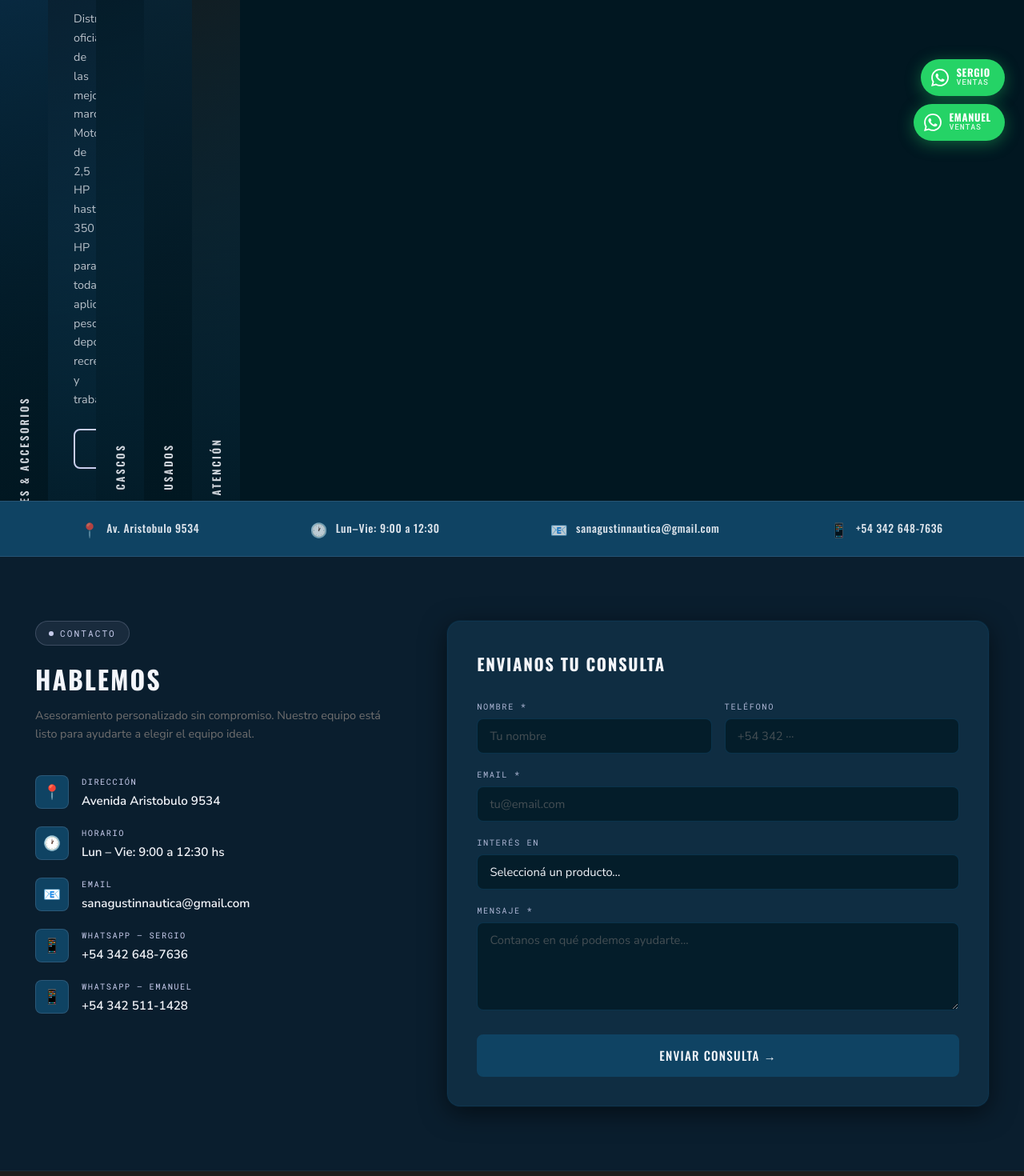
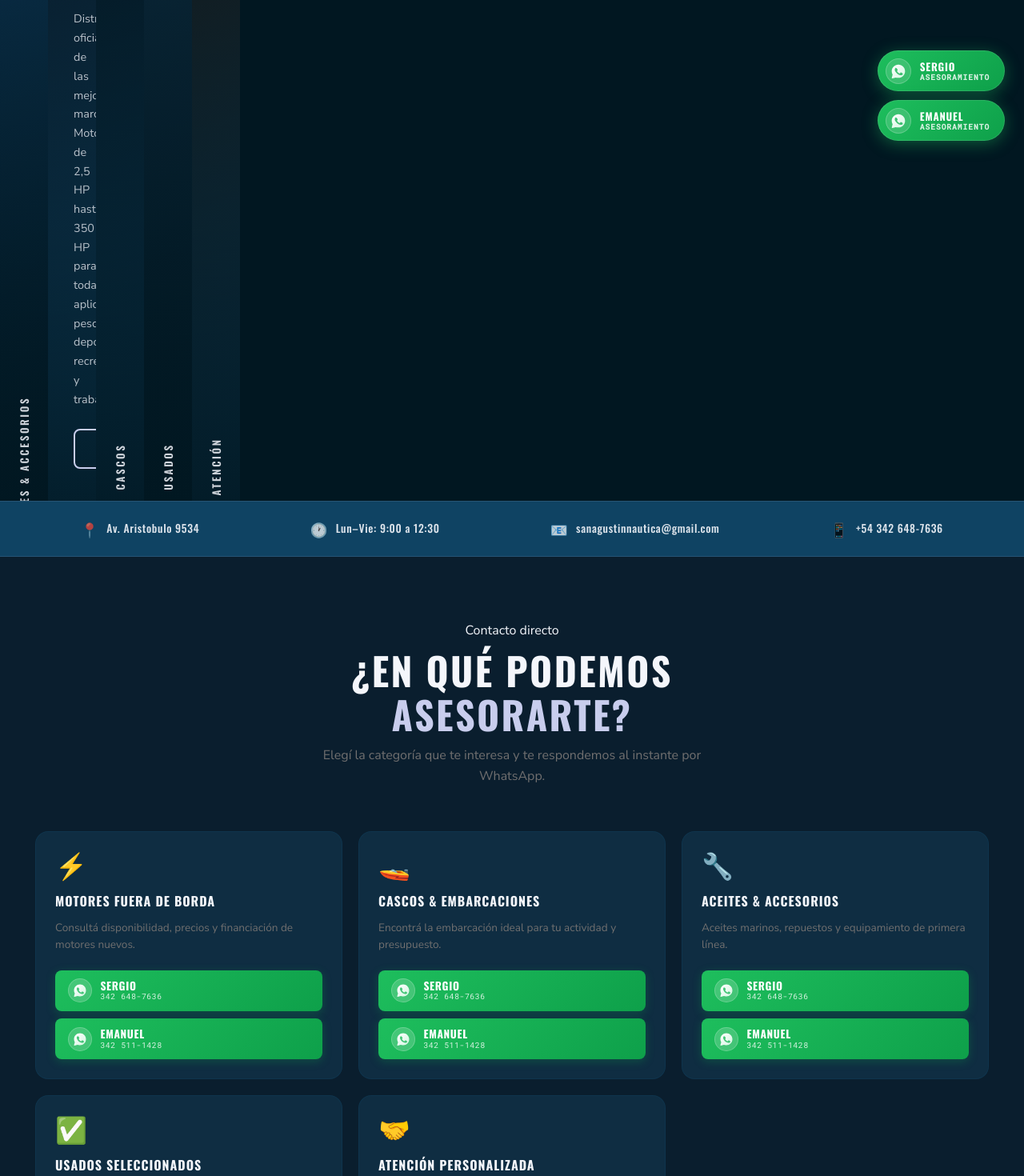
Before and after one commit to Ferreya1701/Sanagustin-Nautica, a Next.js app: page / in a window 1280 px wide. Shown: the part 600-2070 px from the top of the page at 80% size. Built offline with nearby package versions, Linux system fonts and the light colour scheme.

Commit message:
feat: seccion contacto 100% WhatsApp con mensaje automatico por categoria

```diff
--- a/app/globals.css
+++ b/app/globals.css
@@ -648,6 +648,189 @@ input, textarea, select { font-family: inherit; }
 .form-status.error   { background: rgba(107,30,30,0.2); color: #fa7d7d; border: 1px solid rgba(250,125,125,0.3); }
 
 /* ━━━━━━━━━━━━━━━━━━━━━━━━━━━━━━━━━━━━━━━━━━━━━━━━━━
+   WHATSAPP CONTACT SECTION
+━━━━━━━━━━━━━━━━━━━━━━━━━━━━━━━━━━━━━━━━━━━━━━━━━━ */
+.wa-contact-section {
+  background: var(--mid);
+  padding: 5rem 0 4rem;
+}
+
+.wa-contact-header {
+  text-align: center;
+  margin-bottom: 3.5rem;
+}
+
+.wa-contact-header h2 {
+  font-family: var(--font-heading);
+  font-weight: 700;
+  font-size: clamp(2rem, 4vw, 3rem);
+  text-transform: uppercase;
+  letter-spacing: 0.05em;
+  color: var(--white);
+  margin: 0.5rem 0 0.75rem;
+  line-height: 1.15;
+}
+
+.wa-contact-header h2 em {
+  font-style: normal;
+  color: var(--lavender);
+}
+
+.wa-contact-header p {
+  color: var(--gray);
+  font-size: 1rem;
+  max-width: 500px;
+  margin: 0 auto;
+}
+
+/* Grid */
+.wa-grid {
+  display: grid;
+  grid-template-columns: repeat(3, 1fr);
+  gap: 1.25rem;
+  margin-bottom: 2.5rem;
+}
+
+/* Card */
+.wa-card {
+  background: var(--surface);
+  border: 1px solid rgba(15,67,99,0.35);
+  border-radius: var(--radius-lg);
+  padding: 1.75rem 1.5rem 1.5rem;
+  display: flex;
+  flex-direction: column;
+  gap: 0.6rem;
+  transition: border-color 0.25s ease, box-shadow 0.25s ease, transform 0.25s ease;
+}
+
+.wa-card:hover {
+  border-color: rgba(200,205,237,0.3);
+  box-shadow: var(--shadow-hover);
+  transform: translateY(-4px);
+}
+
+.wa-card-icon {
+  font-size: 2rem;
+  line-height: 1;
+  margin-bottom: 0.25rem;
+}
+
+.wa-card-title {
+  font-family: var(--font-heading);
+  font-weight: 700;
+  font-size: 1rem;
+  text-transform: uppercase;
+  letter-spacing: 0.06em;
+  color: var(--white);
+}
+
+.wa-card-desc {
+  font-size: 0.85rem;
+  color: var(--gray);
+  line-height: 1.55;
+  flex: 1;
+}
+
+/* Botones dentro de la card */
+.wa-card-btns {
+  display: flex;
+  flex-direction: column;
+  gap: 0.6rem;
+  margin-top: 0.75rem;
+}
+
+.wa-card-btn {
+  display: flex;
+  align-items: center;
+  gap: 0.65rem;
+  background: linear-gradient(135deg, #1ebe5d 0%, #0ea04a 100%);
+  color: #fff;
+  border-radius: var(--radius);
+  padding: 0.65rem 1rem;
+  text-decoration: none;
+  transition: transform 0.2s ease, box-shadow 0.2s ease, filter 0.2s ease;
+  box-shadow: 0 3px 12px rgba(14,160,74,0.3);
+}
+
+.wa-card-btn:hover {
+  transform: translateY(-2px);
+  box-shadow: 0 6px 20px rgba(14,160,74,0.5);
+  filter: brightness(1.08);
+}
+
+.wa-icon-circle {
+  width: 30px; height: 30px;
+  background: rgba(255,255,255,0.18);
+  border-radius: 50%;
+  display: flex;
+  align-items: center;
+  justify-content: center;
+  flex-shrink: 0;
+  border: 1px solid rgba(255,255,255,0.2);
+}
+
+.wa-btn-info {
+  display: flex;
+  flex-direction: column;
+  line-height: 1.15;
+}
+
+.wa-btn-name {
+  font-family: var(--font-heading);
+  font-weight: 700;
+  font-size: 0.85rem;
+  letter-spacing: 0.05em;
+  text-transform: uppercase;
+}
+
+.wa-btn-num {
+  font-family: var(--font-mono);
+  font-size: 0.62rem;
+  opacity: 0.82;
+  letter-spacing: 0.05em;
+}
+
+/* Info strip */
+.wa-info-strip {
+  display: flex;
+  align-items: center;
+  justify-content: center;
+  gap: 1.5rem;
+  flex-wrap: wrap;
+  padding: 1.5rem;
+  background: rgba(1,23,33,0.4);
+  border-radius: var(--radius-lg);
+  border: 1px solid rgba(15,67,99,0.3);
+}
+
+.wa-info-item {
+  display: flex;
+  align-items: center;
+  gap: 0.5rem;
+  font-size: 0.9rem;
+  color: rgba(244,246,251,0.75);
+  font-family: var(--font-heading);
+  font-weight: 500;
+  letter-spacing: 0.04em;
+}
+
+.wa-info-divider {
+  width: 1px;
+  height: 20px;
+  background: rgba(200,205,237,0.2);
+}
+
+/* Responsive */
+@media (max-width: 900px) {
+  .wa-grid { grid-template-columns: repeat(2, 1fr); }
+}
+@media (max-width: 580px) {
+  .wa-grid { grid-template-columns: 1fr; }
+  .wa-info-strip { flex-direction: column; gap: 0.75rem; }
+  .wa-info-divider { display: none; }
+}
+
+/* ━━━━━━━━━━━━━━━━━━━━━━━━━━━━━━━━━━━━━━━━━━━━━━━━━━
    FOOTER
 ━━━━━━━━━━━━━━━━━━━━━━━━━━━━━━━━━━━━━━━━━━━━━━━━━━ */
 .footer {
@@ -691,37 +874,47 @@ input, textarea, select { font-family: inherit; }
 .whatsapp-btn {
   display: flex;
   align-items: center;
-  gap: 0.6rem;
-  background: #25d366;
+  gap: 0.65rem;
+  background: linear-gradient(135deg, #1ebe5d 0%, #0ea04a 100%);
   color: #fff;
   border-radius: 999px;
-  padding: 0.65rem 1.1rem 0.65rem 0.8rem;
+  padding: 0.6rem 1.2rem 0.6rem 0.65rem;
   text-decoration: none;
   font-family: var(--font-heading);
   font-size: 0.82rem;
-  font-weight: 500;
-  letter-spacing: 0.05em;
+  font-weight: 600;
+  letter-spacing: 0.06em;
   text-transform: uppercase;
-  box-shadow: 0 4px 20px rgba(37,211,102,0.4);
-  transition: transform 0.2s ease, box-shadow 0.2s ease;
+  box-shadow: 0 4px 20px rgba(37,211,102,0.35), 0 0 0 1px rgba(255,255,255,0.1) inset;
+  transition: transform 0.22s ease, box-shadow 0.22s ease;
   animation: pop-in 0.5s ease both;
+  backdrop-filter: blur(4px);
 }
-.whatsapp-btn:nth-child(2) { animation-delay: 0.1s; }
+.whatsapp-btn:nth-child(2) { animation-delay: 0.12s; }
 .whatsapp-btn:hover {
-  transform: translateY(-3px);
-  box-shadow: 0 8px 28px rgba(37,211,102,0.6);
+  transform: translateY(-4px) scale(1.03);
+  box-shadow: 0 10px 32px rgba(37,211,102,0.55), 0 0 0 1px rgba(255,255,255,0.15) inset;
 }
-.whatsapp-btn svg {
-  width: 22px; height: 22px;
+.whatsapp-icon-wrap {
+  width: 32px; height: 32px;
+  background: rgba(255,255,255,0.15);
+  border-radius: 50%;
+  display: flex;
+  align-items: center;
+  justify-content: center;
   flex-shrink: 0;
+  border: 1px solid rgba(255,255,255,0.2);
+}
+.whatsapp-icon-wrap svg {
+  width: 20px; height: 20px;
 }
 .whatsapp-label {
   display: flex;
   flex-direction: column;
-  line-height: 1.1;
+  line-height: 1.15;
 }
-.whatsapp-name { font-weight: 700; font-size: 0.8rem; }
-.whatsapp-role { font-size: 0.62rem; opacity: 0.85; font-family: var(--font-mono); letter-spacing: 0.08em; }
+.whatsapp-name { font-weight: 700; font-size: 0.82rem; }
+.whatsapp-role { font-size: 0.6rem; opacity: 0.82; font-family: var(--font-mono); letter-spacing: 0.1em; }
 @keyframes pop-in {
   from { opacity:0; transform: scale(0.7) translateY(10px); }
   to   { opacity:1; transform: scale(1)   translateY(0);    }
--- a/app/page.tsx
+++ b/app/page.tsx
@@ -1,6 +1,6 @@
 import Navbar from '@/components/Navbar'
 import PanelsSection from '@/components/PanelsSection'
-import Contact from '@/components/Contact'
+import WhatsAppContact from '@/components/WhatsAppContact'
 import WhatsApp from '@/components/WhatsApp'
 
 export default function Home() {
@@ -53,8 +53,8 @@ export default function Home() {
           </div>
         </div>
 
-        {/* Contact */}
-        <Contact />
+        {/* Contacto 100% WhatsApp */}
+        <WhatsAppContact />
       </main>
 
       {/* Footer */}
@@ -68,7 +68,6 @@ export default function Home() {
             <div className="footer-links">
               <a href="#categorias">Categorías</a>
               <a href="#contacto">Contacto</a>
-              <a href="mailto:sanagustinnautica@gmail.com">Email</a>
             </div>
           </div>
         </div>
--- a/components/WhatsApp.tsx
+++ b/components/WhatsApp.tsx
@@ -1,7 +1,7 @@
 export default function WhatsApp() {
   const contacts = [
-    { name: 'Sergio', role: 'Ventas', phone: '543426487636' },
-    { name: 'Emanuel', role: 'Ventas', phone: '543425111428' },
+    { name: 'Sergio', role: 'Asesoramiento', phone: '543426487636' },
+    { name: 'Emanuel', role: 'Asesoramiento', phone: '543425111428' },
   ]
 
   return (
@@ -15,10 +15,21 @@ export default function WhatsApp() {
           className="whatsapp-btn"
           aria-label={`WhatsApp ${c.name}`}
         >
-          {/* WhatsApp SVG icon */}
-          <svg viewBox="0 0 24 24" fill="currentColor" aria-hidden="true">
-            <path d="M17.472 14.382c-.297-.149-1.758-.867-2.03-.967-.273-.099-.471-.148-.67.15-.197.297-.767.966-.94 1.164-.173.199-.347.223-.644.075-.297-.15-1.255-.463-2.39-1.475-.883-.788-1.48-1.761-1.653-2.059-.173-.297-.018-.458.13-.606.134-.133.298-.347.446-.52.149-.174.198-.298.298-.497.099-.198.05-.371-.025-.52-.075-.149-.669-1.612-.916-2.207-.242-.579-.487-.5-.669-.51-.173-.008-.371-.01-.57-.01-.198 0-.52.074-.792.372-.272.297-1.04 1.016-1.04 2.479 0 1.462 1.065 2.875 1.213 3.074.149.198 2.096 3.2 5.077 4.487.709.306 1.262.489 1.694.625.712.227 1.36.195 1.871.118.571-.085 1.758-.719 2.006-1.413.248-.694.248-1.289.173-1.413-.074-.124-.272-.198-.57-.347m-5.421 7.403h-.004a9.87 9.87 0 01-5.031-1.378l-.361-.214-3.741.982.998-3.648-.235-.374a9.86 9.86 0 01-1.51-5.26c.001-5.45 4.436-9.884 9.888-9.884 2.64 0 5.122 1.03 6.988 2.898a9.825 9.825 0 012.893 6.994c-.003 5.45-4.437 9.884-9.885 9.884m8.413-18.297A11.815 11.815 0 0012.05 0C5.495 0 .16 5.335.157 11.892c0 2.096.547 4.142 1.588 5.945L.057 24l6.305-1.654a11.882 11.882 0 005.683 1.448h.005c6.554 0 11.89-5.335 11.893-11.893a11.821 11.821 0 00-3.48-8.413z"/>
-          </svg>
+          {/* Icono WhatsApp futurista con gradiente */}
+          <span className="whatsapp-icon-wrap">
+            <svg viewBox="0 0 24 24" fill="none" xmlns="http://www.w3.org/2000/svg" aria-hidden="true">
+              <defs>
+                <linearGradient id={`wg-${c.name}`} x1="0%" y1="0%" x2="100%" y2="100%">
+                  <stop offset="0%" stopColor="#ffffff" stopOpacity="1"/>
+                  <stop offset="100%" stopColor="#d4f5e2" stopOpacity="1"/>
+                </linearGradient>
+              </defs>
+              <path
+                fill={`url(#wg-${c.name})`}
+                d="M12.001 2C6.479 2 2 6.477 2 12c0 1.821.487 3.53 1.338 5.014L2.07 21.8a.75.75 0 0 0 .928.928l4.855-1.26A9.953 9.953 0 0 0 12 22c5.523 0 10-4.477 10-10S17.523 2 12.001 2ZM8.593 7.37a.96.96 0 0 1 .7.03c.228.1.4.32.563.58.223.356.89 1.758.965 1.908.076.15.127.323.026.518-.1.195-.15.316-.298.487-.149.17-.313.381-.447.513-.149.149-.304.31-.13.609.174.298.773 1.274 1.658 2.063.94.84 1.733 1.1 2.032 1.224.298.124.472.103.647-.063.174-.165.747-.872.946-1.17.199-.299.398-.249.671-.15.274.1 1.74.82 2.039.97.298.149.497.223.572.348.075.124.075.72-.174 1.415-.249.695-1.47 1.365-2.015 1.415-.546.05-1.043.224-3.507-.746-2.986-1.17-4.876-4.213-5.024-4.412-.149-.2-1.218-1.62-1.218-3.09s.77-2.191.993-2.49c.222-.298.497-.373.697-.373Z"
+              />
+            </svg>
+          </span>
           <span className="whatsapp-label">
             <span className="whatsapp-name">{c.name}</span>
             <span className="whatsapp-role">{c.role}</span>
--- /dev/null
+++ b/components/WhatsAppContact.tsx
@@ -0,0 +1,136 @@
+import React from 'react'
+
+const SERGIO  = '543426487636'
+const EMANUEL = '543425111428'
+
+const categorias = [
+  {
+    id: 'motores',
+    icon: '⚡',
+    titulo: 'Motores Fuera de Borda',
+    descripcion: 'Consultá disponibilidad, precios y financiación de motores nuevos.',
+    mensaje: 'Hola! Vi la web de Sanagustin Náutica y quisiera consultar sobre *Motores Fuera de Borda*. ¿Me pueden asesorar?',
+  },
+  {
+    id: 'cascos',
+    icon: '🚤',
+    titulo: 'Cascos & Embarcaciones',
+    descripcion: 'Encontrá la embarcación ideal para tu actividad y presupuesto.',
+    mensaje: 'Hola! Vi la web de Sanagustin Náutica y quisiera consultar sobre *Cascos y Embarcaciones*. ¿Me pueden asesorar?',
+  },
+  {
+    id: 'accesorios',
+    icon: '🔧',
+    titulo: 'Aceites & Accesorios',
+    descripcion: 'Aceites marinos, repuestos y equipamiento de primera línea.',
+    mensaje: 'Hola! Vi la web de Sanagustin Náutica y quisiera consultar sobre *Aceites y Accesorios*. ¿Me pueden asesorar?',
+  },
+  {
+    id: 'usados',
+    icon: '✅',
+    titulo: 'Usados Seleccionados',
+    descripcion: 'Motores y embarcaciones usados con inspección técnica garantizada.',
+    mensaje: 'Hola! Vi la web de Sanagustin Náutica y quisiera consultar sobre *Usados Seleccionados*. ¿Me pueden asesorar?',
+  },
+  {
+    id: 'atencion',
+    icon: '🤝',
+    titulo: 'Atención Personalizada',
+    descripcion: 'Necesito asesoramiento para elegir el equipo ideal para mi uso.',
+    mensaje: 'Hola! Vi la web de Sanagustin Náutica y quisiera recibir *asesoramiento personalizado*. ¿Pueden ayudarme?',
+  },
+]
+
+function waLink(phone: string, mensaje: string) {
+  return `https://wa.me/${phone}?text=${encodeURIComponent(mensaje)}`
+}
+
+export default function WhatsAppContact() {
+  return (
+    <section id="contacto" className="wa-contact-section">
+      <div className="container">
+
+        {/* Header */}
+        <div className="wa-contact-header">
+          <span className="section-label">Contacto directo</span>
+          <h2>¿En qué podemos<br /><em>asesorarte?</em></h2>
+          <p>Elegí la categoría que te interesa y te respondemos al instante por WhatsApp.</p>
+        </div>
+
+        {/* Grid de categorías */}
+        <div className="wa-grid">
+          {categorias.map((cat) => (
+            <div key={cat.id} className="wa-card">
+              <div className="wa-card-icon">{cat.icon}</div>
+              <h3 className="wa-card-title">{cat.titulo}</h3>
+              <p className="wa-card-desc">{cat.descripcion}</p>
+
+              <div className="wa-card-btns">
+                <a
+                  href={waLink(SERGIO, cat.mensaje)}
+                  target="_blank"
+                  rel="noopener noreferrer"
+                  className="wa-card-btn"
+                >
+                  <WaIcon />
+                  <span className="wa-btn-info">
+                    <span className="wa-btn-name">Sergio</span>
+                    <span className="wa-btn-num">342 648-7636</span>
+                  </span>
+                </a>
+
+                <a
+                  href={waLink(EMANUEL, cat.mensaje)}
+                  target="_blank"
+                  rel="noopener noreferrer"
+                  className="wa-card-btn"
+                >
+                  <WaIcon />
+                  <span className="wa-btn-info">
+                    <span className="wa-btn-name">Emanuel</span>
+                    <span className="wa-btn-num">342 511-1428</span>
+                  </span>
+                </a>
+              </div>
+            </div>
+          ))}
+        </div>
+
+        {/* Info strip */}
+        <div className="wa-info-strip">
+          <div className="wa-info-item">
+            <span>📍</span>
+            <span>Av. Aristobulo 9534</span>
+          </div>
+          <div className="wa-info-divider" />
+          <div className="wa-info-item">
+            <span>🕐</span>
+            <span>Lun–Vie: 9:00 a 12:30 hs</span>
+          </div>
+          <div className="wa-info-divider" />
+          <div className="wa-info-item">
+            <span>📧</span>
+            <span>sanagustinnautica@gmail.com</span>
+          </div>
+        </div>
+
+      </div>
+    </section>
+  )
+}
+
+function WaIcon() {
+  return (
+    <span className="wa-icon-circle">
+      <svg viewBox="0 0 24 24" fill="none" width="18" height="18">
+        <defs>
+          <linearGradient id="wag" x1="0%" y1="0%" x2="100%" y2="100%">
+            <stop offset="0%" stopColor="#fff" />
+            <stop offset="100%" stopColor="#d4f5e2" />
+          </linearGradient>
+        </defs>
+        <path fill="url(#wag)" d="M12.001 2C6.479 2 2 6.477 2 12c0 1.821.487 3.53 1.338 5.014L2.07 21.8a.75.75 0 0 0 .928.928l4.855-1.26A9.953 9.953 0 0 0 12 22c5.523 0 10-4.477 10-10S17.523 2 12.001 2ZM8.593 7.37a.96.96 0 0 1 .7.03c.228.1.4.32.563.58.223.356.89 1.758.965 1.908.076.15.127.323.026.518-.1.195-.15.316-.298.487-.149.17-.313.381-.447.513-.149.149-.304.31-.13.609.174.298.773 1.274 1.658 2.063.94.84 1.733 1.1 2.032 1.224.298.124.472.103.647-.063.174-.165.747-.872.946-1.17.199-.299.398-.249.671-.15.274.1 1.74.82 2.039.97.298.149.497.223.572.348.075.124.075.72-.174 1.415-.249.695-1.47 1.365-2.015 1.415-.546.05-1.043.224-3.507-.746-2.986-1.17-4.876-4.213-5.024-4.412-.149-.2-1.218-1.62-1.218-3.09s.77-2.191.993-2.49c.222-.298.497-.373.697-.373Z"/>
+      </svg>
+    </span>
+  )
+}
```
